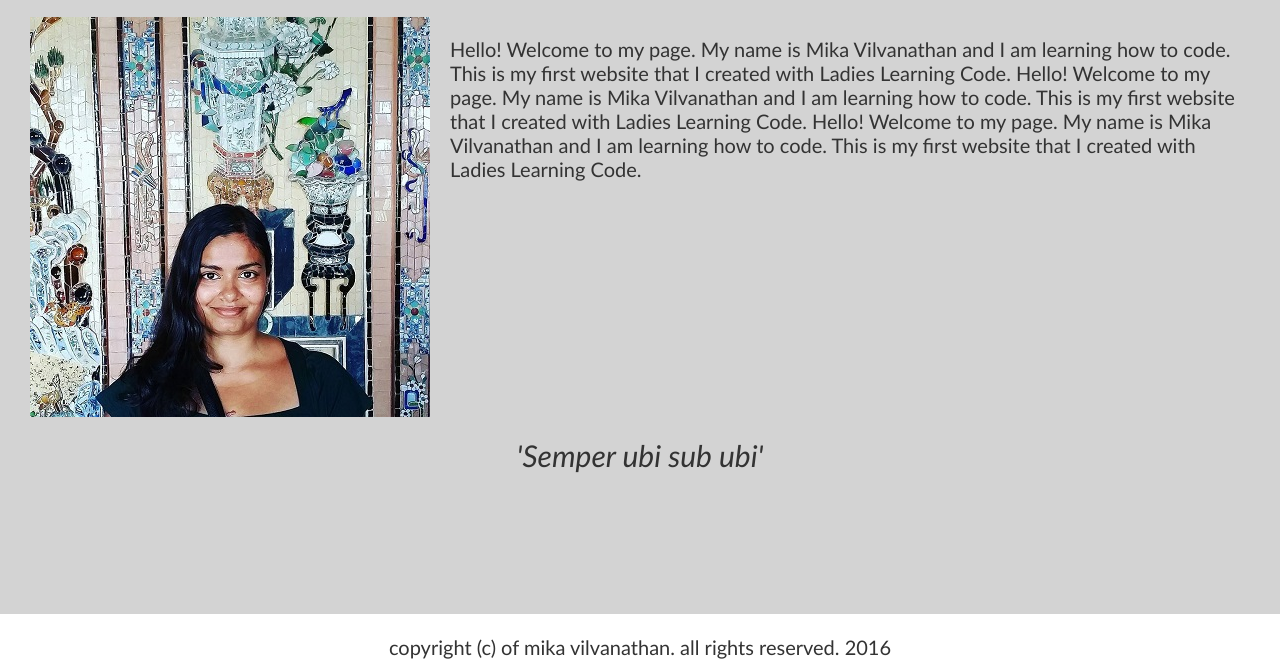
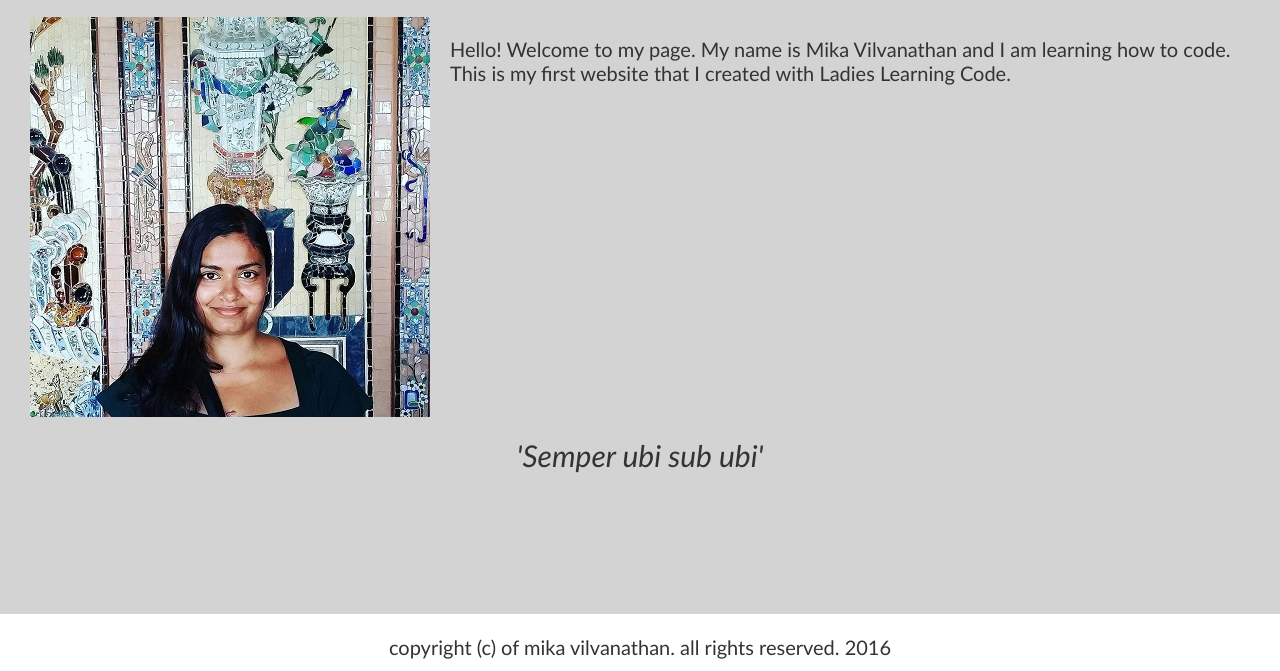
Before and after one commit to Mika1085/project, a plain HTML site: page about.html in a window 1280 px wide. Shown: the part 131-802 px from the top of the page. Drawn offline with Linux system fonts and the light colour scheme.

Commit message:
Change
removed extra text

```diff
--- a/about.html
+++ b/about.html
@@ -25,7 +25,7 @@
 
 	<main role="main">
 		<img class="profile-img" src="images/profile.jpg" alt="Mika Vilvanathan">
-		<p> Hello! Welcome to my page. My name is Mika Vilvanathan and I am learning how to code. This is my first website that I created with Ladies Learning Code. Hello! Welcome to my page. My name is Mika Vilvanathan and I am learning how to code. This is my first website that I created with Ladies Learning Code. Hello! Welcome to my page. My name is Mika Vilvanathan and I am learning how to code. This is my first website that I created with Ladies Learning Code. </p>
+		<p> Hello! Welcome to my page. My name is Mika Vilvanathan and I am learning how to code. This is my first website that I created with Ladies Learning Code. </p>
 
 		<blockquote> <cite> 'Semper ubi sub ubi' </cite> </blockquote>
 		</main>
```
